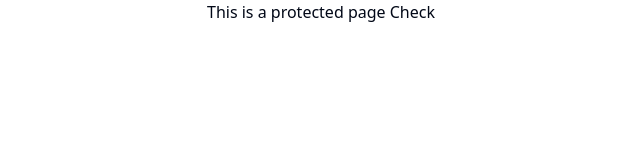
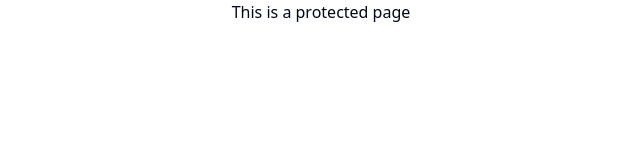
Before and after one commit to georgf1rst/abc, a Next.js app: page / in a window 1280 px wide. Shown: the top 160 px of the page, without its empty margins (319-959 px from the left). Built offline with nearby package versions, Linux system fonts and the light colour scheme.

Commit message:
modified

```diff
--- a/app/(dashboard)/(routes)/page.tsx
+++ b/app/(dashboard)/(routes)/page.tsx
@@ -4,7 +4,6 @@
     <>
     <div className="flex justify-center align-center">
       This is a protected page
-      Check
     </div>
     </>
   );
```
